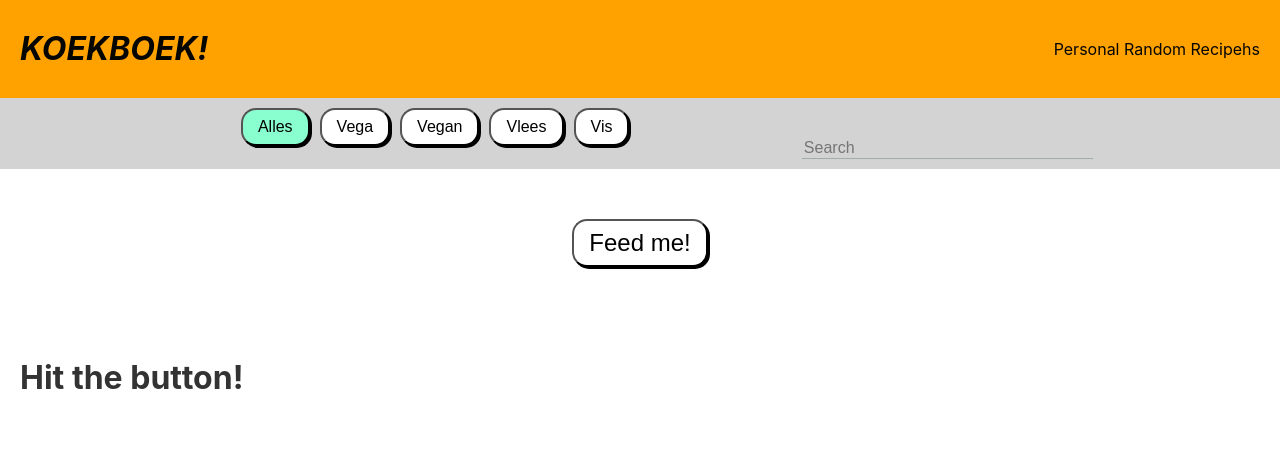
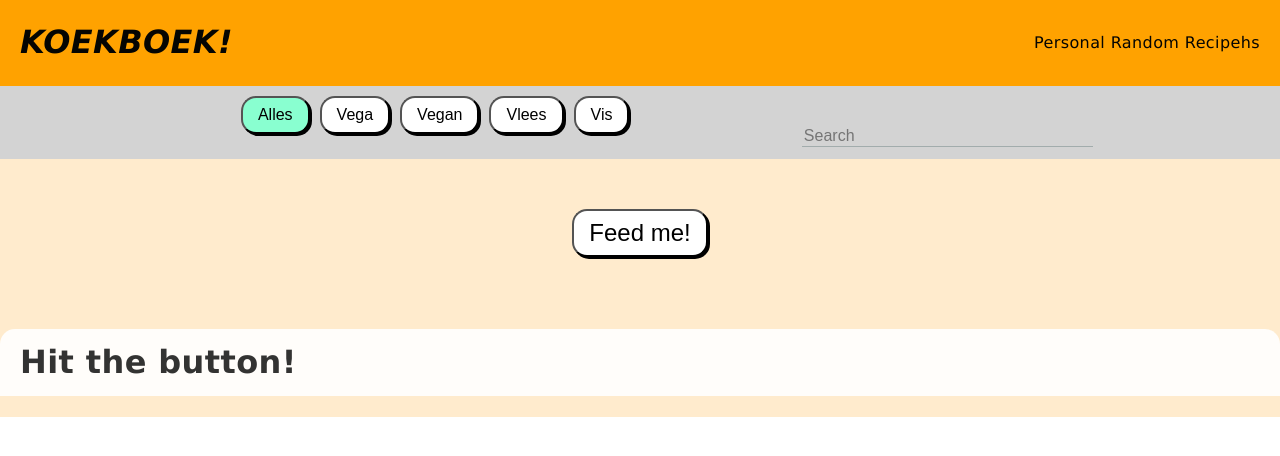
Before and after one commit to arejasverduras/KookBoek-React, a React (Create React App) app: page / in a window 1280 px wide. Shown: the top 456 px of the page. Built offline with nearby package versions, Linux system fonts and the light colour scheme.

Commit message:
general styling of bg color & font

```diff
--- a/src/App.css
+++ b/src/App.css
@@ -1,6 +1,11 @@
 .App {
   text-align: center;
   color: rgba(0, 0, 0, 0.8);
+  background-color:blanchedalmond;
+  letter-spacing: 0.4px;
+  line-height: 1.7em;
+  font-family:Verdana, Geneva, Tahoma, sans-serif;
+  font-size: 16px;
 }
 
 button {
@@ -167,8 +172,9 @@ a {
   display:block;
   margin-top: 100px;
   margin: 0 auto;
-  border: 1px solid rgba(0, 0, 0, 0.203);
-  box-shadow: rgba(0, 0, 0, 0.359) 2px 1px;
+  padding: 1px;
+  /* border: 1px solid rgba(0, 0, 0, 0.203); */
+  box-shadow: rgba(131, 171, 231, 0.138) 2px 1px;
   background-color: rgba(131, 171, 231, 0.523);
 }
 
```
